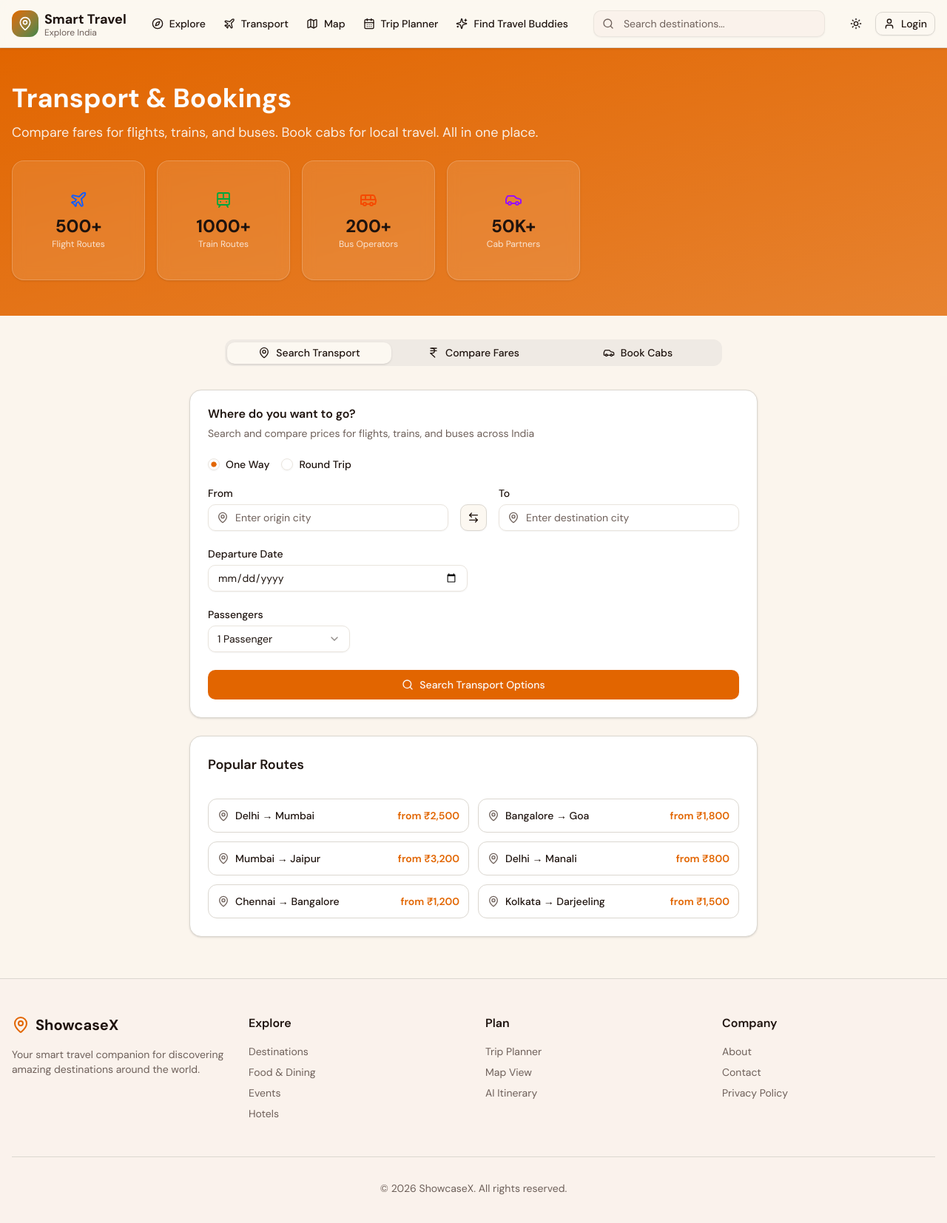
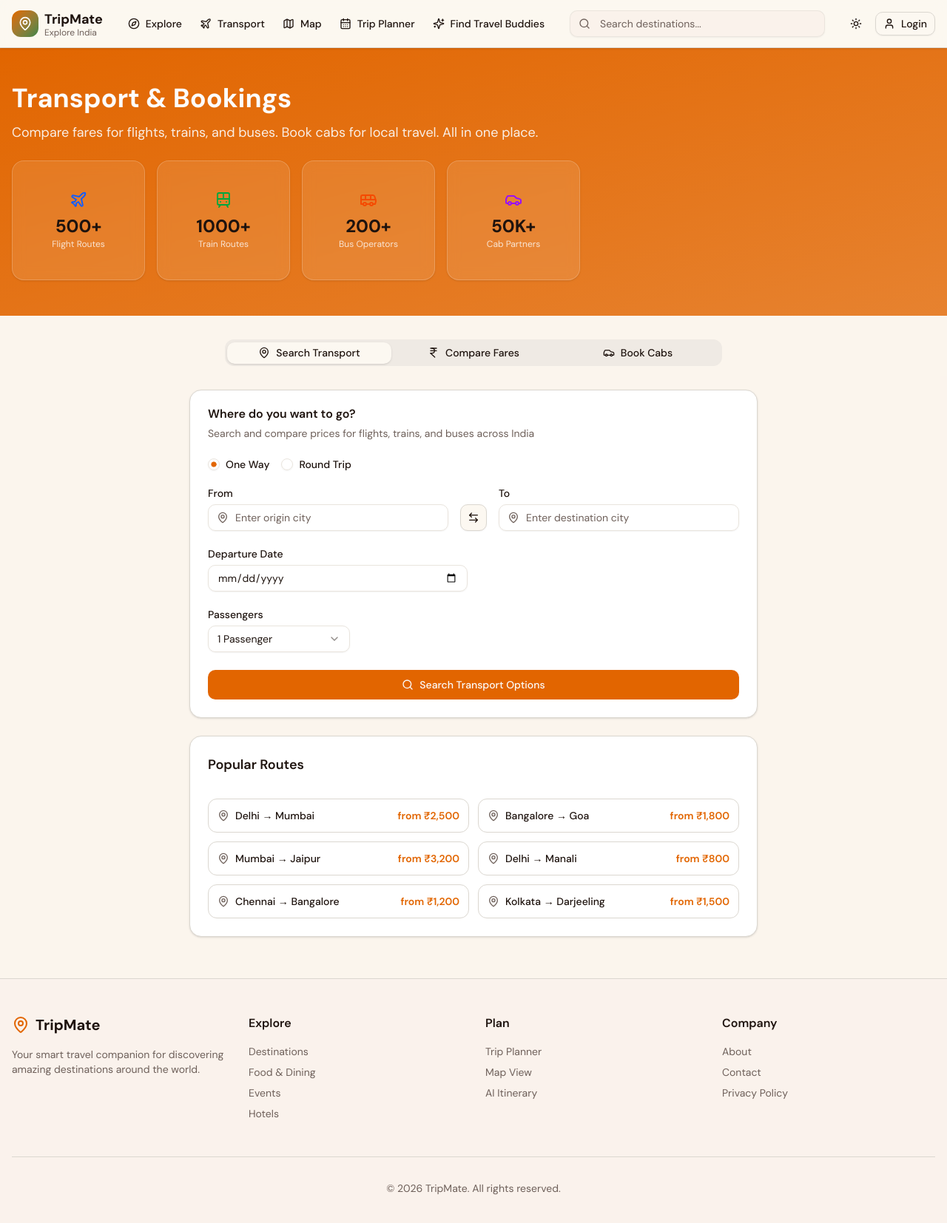
Before and after one commit to sramanpati48-hue/TripMate-Modified, a Next.js app: page /transport in a window 1280 px wide. Shown: the top 1654 px of the page at 74% size. Built offline with nearby package versions, Linux system fonts and the light colour scheme.

Commit message:
Rebrand website to TripMate

```diff
--- a/app/admin/page.tsx
+++ b/app/admin/page.tsx
@@ -26,7 +26,7 @@ export default function AdminDashboard() {
     <div className="space-y-6">
       <div>
         <h1 className="text-3xl font-bold">Dashboard</h1>
-        <p className="text-muted-foreground">Welcome back! Here's what's happening with ShowcaseX.</p>
+        <p className="text-muted-foreground">Welcome back! Here's what's happening with TripMate.</p>
       </div>
 
       <div className="grid gap-4 sm:grid-cols-2 lg:grid-cols-4">
--- a/app/layout.tsx
+++ b/app/layout.tsx
@@ -9,7 +9,7 @@ const _dmSans = DM_Sans({ subsets: ["latin"] })
 const _geistMono = Geist_Mono({ subsets: ["latin"] })
 
 export const metadata: Metadata = {
-  title: "ShowcaseX - Unlock Your Next Adventure",
+  title: "TripMate - Your Smart Travel Companion",
   description: "Your smart travel companion for discovering destinations, planning trips, and exploring the world.",
   generator: "v0.app",
   icons: {
--- a/app/login/page.tsx
+++ b/app/login/page.tsx
@@ -74,7 +74,7 @@ export default function LoginPage() {
             <div className="flex justify-center mb-4">
               <div className="flex items-center gap-2">
                 <MapPin className="h-8 w-8 text-primary" />
-                <span className="text-2xl font-bold">ShowcaseX</span>
+                <span className="text-2xl font-bold">TripMate</span>
               </div>
             </div>
             <CardTitle className="text-2xl">Welcome back</CardTitle>
--- a/app/register/page.tsx
+++ b/app/register/page.tsx
@@ -101,7 +101,7 @@ export default function RegisterPage() {
             <div className="flex justify-center mb-4">
               <div className="flex items-center gap-2">
                 <MapPin className="h-8 w-8 text-primary" />
-                <span className="text-2xl font-bold">ShowcaseX</span>
+                <span className="text-2xl font-bold">TripMate</span>
               </div>
             </div>
             <CardTitle className="text-2xl">Create your account</CardTitle>
--- a/components/admin/admin-sidebar.tsx
+++ b/components/admin/admin-sidebar.tsx
@@ -43,7 +43,7 @@ export function AdminSidebar() {
       <div className="p-4 border-b flex items-center justify-between">
         <Link href="/admin" className={cn("flex items-center gap-2", isCollapsed && "justify-center")}>
           <MapPin className="h-6 w-6 text-sidebar-primary shrink-0" />
-          {!isCollapsed && <span className="font-bold text-sidebar-foreground">ShowcaseX</span>}
+          {!isCollapsed && <span className="font-bold text-sidebar-foreground">TripMate</span>}
         </Link>
         <Button
           variant="ghost"
--- a/components/footer.tsx
+++ b/components/footer.tsx
@@ -9,7 +9,7 @@ export function Footer() {
           <div className="space-y-4">
             <Link href="/" className="flex items-center gap-2">
               <MapPin className="h-6 w-6 text-primary" />
-              <span className="text-xl font-bold">ShowcaseX</span>
+              <span className="text-xl font-bold">TripMate</span>
             </Link>
             <p className="text-sm text-muted-foreground">
               Your smart travel companion for discovering amazing destinations around the world.
@@ -66,7 +66,7 @@ export function Footer() {
         </div>
 
         <div className="mt-12 border-t pt-8 text-center text-sm text-muted-foreground">
-          <p>&copy; {new Date().getFullYear()} ShowcaseX. All rights reserved.</p>
+          <p>&copy; {new Date().getFullYear()} TripMate. All rights reserved.</p>
         </div>
       </div>
     </footer>
--- a/components/navbar.tsx
+++ b/components/navbar.tsx
@@ -73,7 +73,7 @@ export function Navbar() {
               <MapPin className="h-5 w-5 text-primary-foreground" />
             </div>
             <div className="flex flex-col">
-              <span className="text-lg font-bold text-foreground">Smart Travel</span>
+              <span className="text-lg font-bold text-foreground">TripMate</span>
               <span className="text-xs text-muted-foreground -mt-1">Explore India</span>
             </div>
           </Link>
--- a/package.json
+++ b/package.json
@@ -1,5 +1,5 @@
 {
-  "name": "my-v0-project",
+  "name": "tripmate",
   "version": "0.1.0",
   "private": true,
   "scripts": {
```
